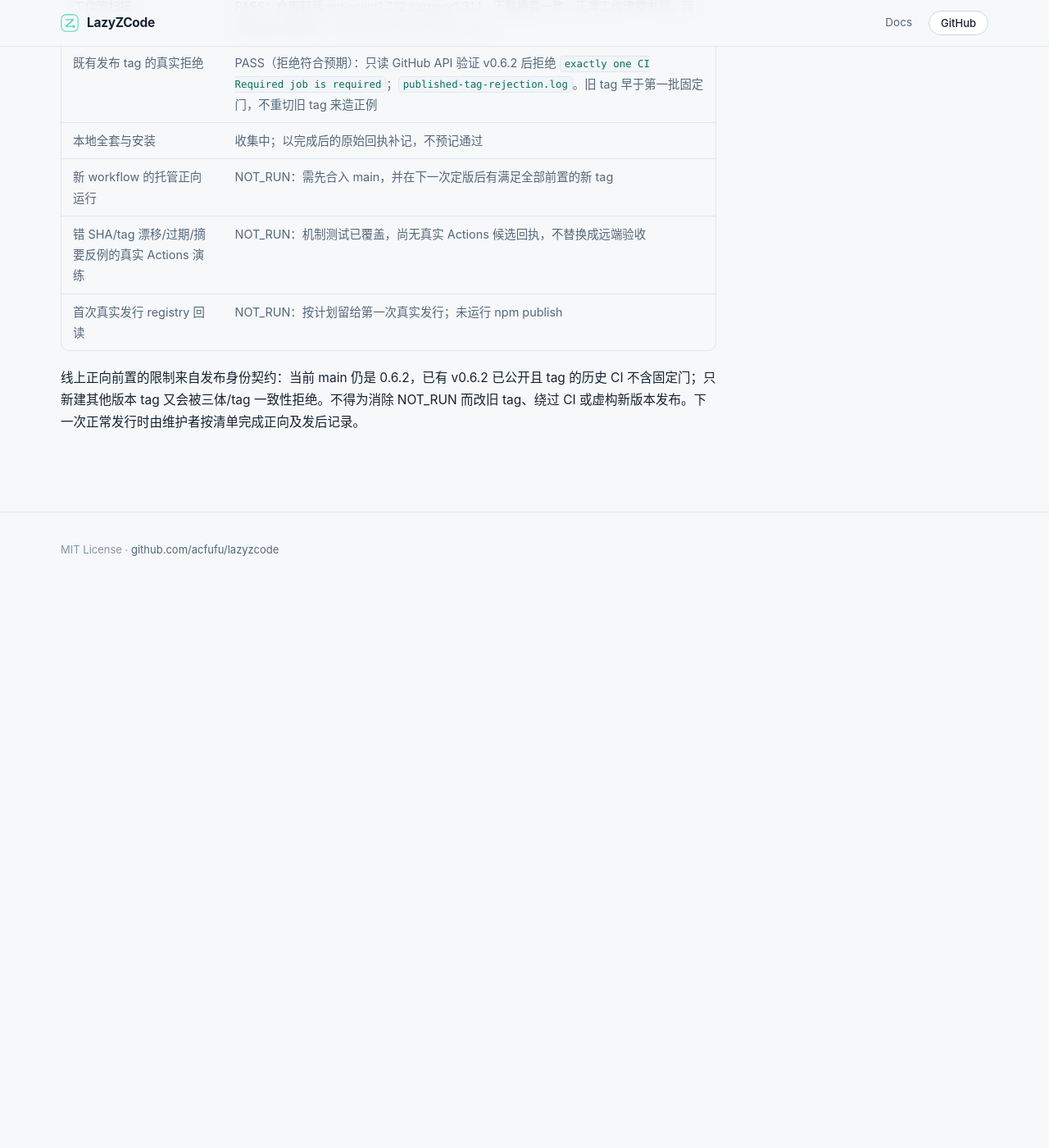
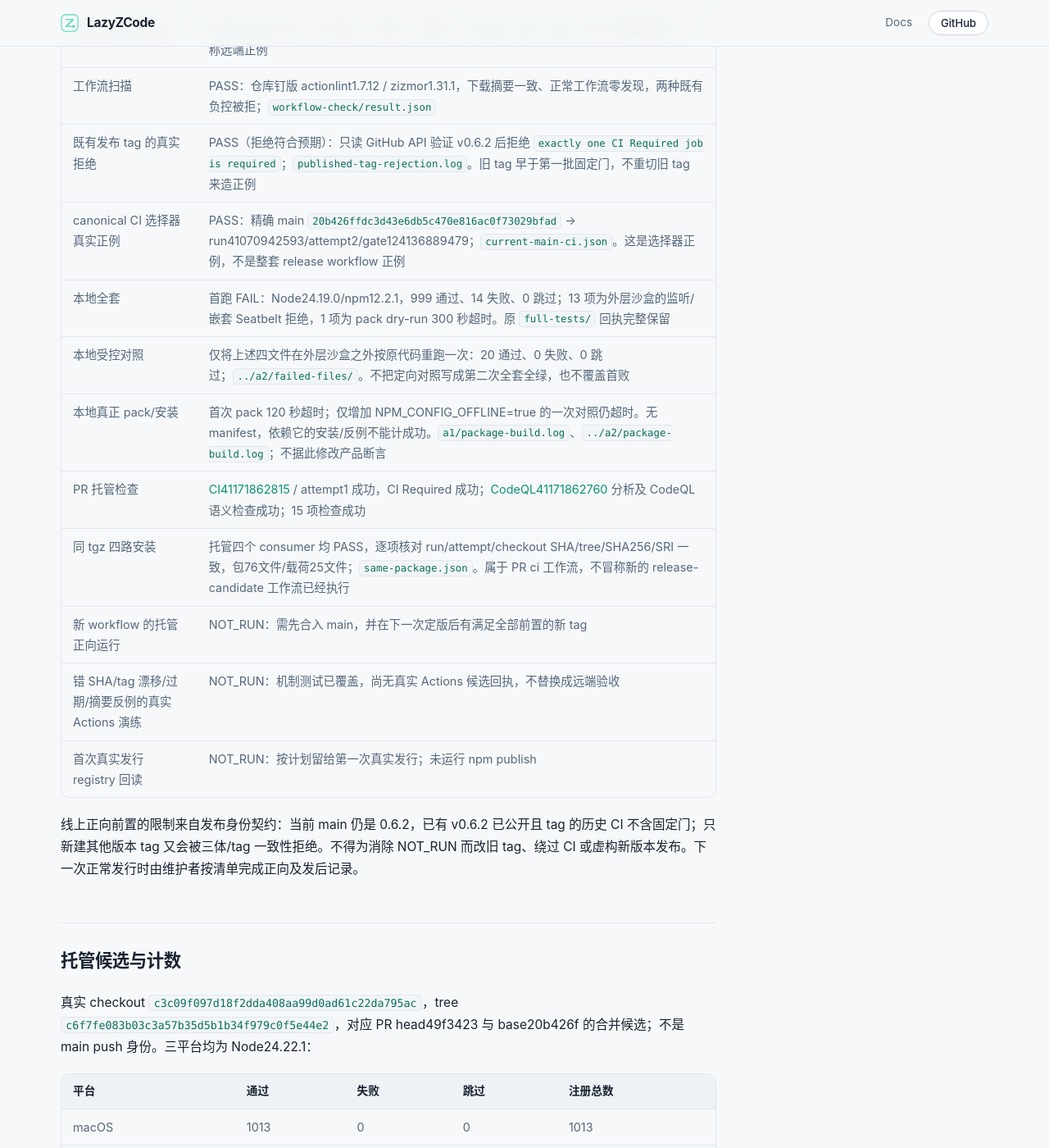
Before and after one commit to Acfufu/lazyzcode, a Jekyll site: the page built from docs/reports/pr-pipeline-batch2-2026-10-31.md, in a window 1280 px wide and 1400 px high, scrolled down 1045 px. Shown: the whole window at 82% size. Built offline with Jekyll 4.4.1, drawn with Linux system fonts in a browser that asks for light colours; our own code applies the rules of GitHub Pages for plain Markdown files; before the commit the page ends 1774 px from its top, so only the background shows below that; some of the changed text lies outside the part shown.

Commit message:
docs(release): record PR07 validation and outstanding release gates

```diff
--- a/docs/reports/pr-pipeline-batch2-2026-10-31.md
+++ b/docs/reports/pr-pipeline-batch2-2026-10-31.md
@@ -1,6 +1,8 @@
 # GitHub PR 流水线第二批：受信候选包
 
 日期：2026-10-31（Asia/Shanghai）。范围为方案 PR07（本地规划 `docs/plan-github-pr-pipelines-2026-10-30.md`）。维护者已选择先完成 PR07，保留本机 2FA 发布；PR08 OIDC stage-only 暂缓。本批不增加 npm 权限、不改账号发布配置、不创建新发行、不移动既有 tag。原本未跟踪的规划与调研文件保留在本地，不夹带进实现 PR。
+
+**状态：实现及 PR 检查通过，未合并；main 上的候选工作流正向运行、真实发行验收仍为 NOT_RUN。** [实际 PR27](https://github.com/Acfufu/lazyzcode/pull/27)，实现提交 `49f342385e7dbdb58ee18c96bc6576988f789667`。下列托管证据绑定该候选的真实 merge checkout，不把 PR head 当作已测 merge tree；报告补记提交另跑 PR 检查。
 
 ## 实现
 
@@ -20,9 +22,30 @@
 | 身份/负向机制测试 | 本地 Node24.19.0：19 通过、0 失败、0 跳过，`release-tests.log`；假 API/隔离夹具，不称远端正例 |
 | 工作流扫描 | PASS：仓库钉版 actionlint1.7.12 / zizmor1.31.1，下载摘要一致、正常工作流零发现，两种既有负控被拒；`workflow-check/result.json` |
 | 既有发布 tag 的真实拒绝 | PASS（拒绝符合预期）：只读 GitHub API 验证 v0.6.2 后拒绝 `exactly one CI Required job is required`；`published-tag-rejection.log`。旧 tag 早于第一批固定门，不重切旧 tag 来造正例 |
-| 本地全套与安装 | 收集中；以完成后的原始回执补记，不预记通过 |
+| canonical CI 选择器真实正例 | PASS：精确 main `20b426ffdc3d43e6db5c470e816ac0f73029bfad` → run41070942593/attempt2/gate124136889479；`current-main-ci.json`。这是选择器正例，不是整套 release workflow 正例 |
+| 本地全套 | 首跑 FAIL：Node24.19.0/npm12.2.1，999 通过、14 失败、0 跳过；13 项为外层沙盒的监听/嵌套 Seatbelt 拒绝，1 项为 pack dry-run 300 秒超时。原 `full-tests/` 回执完整保留 |
+| 本地受控对照 | 仅将上述四文件在外层沙盒之外按原代码重跑一次：20 通过、0 失败、0 跳过；`../a2/failed-files/`。不把定向对照写成第二次全套全绿，也不覆盖首败 |
+| 本地真正 pack/安装 | 首次 pack 120 秒超时；仅增加 NPM_CONFIG_OFFLINE=true 的一次对照仍超时。无 manifest，依赖它的安装/反例不能计成功。`a1/package-build.log`、`../a2/package-build.log`；不据此修改产品断言 |
+| PR 托管检查 | [CI41171862815](https://github.com/Acfufu/lazyzcode/actions/runs/41171862815) / attempt1 成功，CI Required 成功；[CodeQL41171862760](https://github.com/Acfufu/lazyzcode/actions/runs/41171862760) 分析及 CodeQL 语义检查成功；15 项检查成功 |
+| 同 tgz 四路安装 | 托管四个 consumer 均 PASS，逐项核对 run/attempt/checkout SHA/tree/SHA256/SRI 一致，包76文件/载荷25文件；`same-package.json`。属于 PR ci 工作流，不冒称新的 release-candidate 工作流已经执行 |
 | 新 workflow 的托管正向运行 | NOT_RUN：需先合入 main，并在下一次定版后有满足全部前置的新 tag |
 | 错 SHA/tag 漂移/过期/摘要反例的真实 Actions 演练 | NOT_RUN：机制测试已覆盖，尚无真实 Actions 候选回执，不替换成远端验收 |
 | 首次真实发行 registry 回读 | NOT_RUN：按计划留给第一次真实发行；未运行 npm publish |
 
 线上正向前置的限制来自发布身份契约：当前 main 仍是 0.6.2，已有 v0.6.2 已公开且 tag 的历史 CI 不含固定门；只新建其他版本 tag 又会被三体/tag 一致性拒绝。不得为消除 NOT_RUN 而改旧 tag、绕过 CI 或虚构新版本发布。下一次正常发行时由维护者按清单完成正向及发后记录。
+
+## 托管候选与计数
+
+真实 checkout `c3c09f097d18f2dda408aa99d0ad61c22da795ac`，tree `c6f7fe083b03c3a57b35d5b1b34f979c0f5e44e2`，对应 PR head49f3423 与 base20b426f 的合并候选；不是 main push 身份。三平台均为 Node24.22.1：
+
+| 平台 | 通过 | 失败 | 跳过 | 注册总数 |
+| --- | --- | --- | --- | --- |
+| macOS | 1013 | 0 | 0 | 1013 |
+| Linux | 1011 | 0 | 2 | 1013 |
+| Windows | 988 | 0 | 24 | 1012 |
+
+skip 不计通过；具名跳过及原始布尔/文字原因、各平台回执、扫描工具下载摘要、首败与受控对照计数见[证据摘要](https://github.com/Acfufu/lazyzcode/blob/cac2499fb44f43268a5bcc703b11e61c76d926a2/docs/evidence/ci-pipeline-2026-10-31/pr07/verification.json)。未为布尔 skip 编造原因。
+
+同包 SHA256 `f8a041d13588df8bb9f563a399ee66670c95f82b79cec43d44db4a9f02d16918`，SHA512 SRI 逐消费方匹配。该摘要与第一批相同不表示复用了历史 artifact：本次重新 pack，证据单独绑定本次 run/attempt/merge tree。源码变化只在 CI/脚本/测试/文档，不修改随包产品载荷。
+
+本批执行命令包括：`node --test test/release-candidate.test.js`；钉版 `node scripts/ci/workflow-check.mjs <out>`；`node scripts/ci/run-checks.mjs <out>`；`node scripts/ci/package-build.mjs <out>`（含一次离线对照）；对四个失败文件的具名 `run-checks.mjs` 外层沙盒之外对照；真实 `release-candidate.mjs prepare v0.6.2 <proof>` 拒绝；源码链接校验通过（本地138文件，包括两份未跟踪规划文件）。完整日志与 GitHub 下载产物留在本地证据目录。
```
Also changed, not shown: AGENTS.md (+1 -1 lines).
